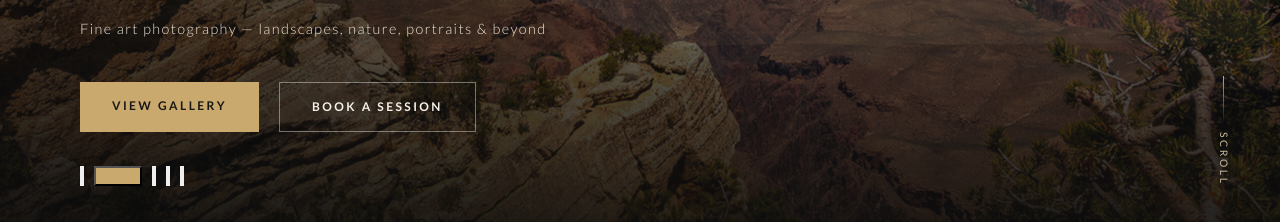
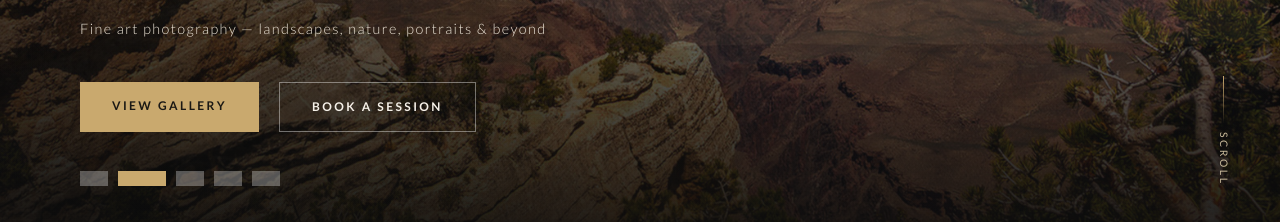
Before and after one commit to bdphotonm/bdphotonm, a plain HTML site: page index.html in a window 1280 px wide. Shown: the part 578-800 px from the top of the page. Drawn offline with nearby package versions, Linux system fonts and the light colour scheme.

Commit message:
Update hero dots

```diff
--- a/css/styles.css
+++ b/css/styles.css
@@ -254,12 +254,20 @@ ul   { list-style: none; }
 }
 
 .hero-dot {
-   padding: 8px 0;
-   height: auto;
+   width: 28px;
+   height: 3px;
+   background-color: rgba(255,255,255,0.3);
+   border: none;
    cursor: pointer;
+   transition: var(--transition);
+   padding: 6px 0;
+   box-sizing: content-box;
 }
 
-.hero-dot.active { background-color: var(--gold); width: 48px; }
+.hero-dot.active {
+   background-color: var(--gold);
+   width: 48px;
+}
 
 .hero-scroll-hint {
    position: absolute;
```
